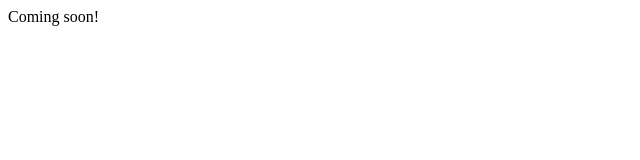
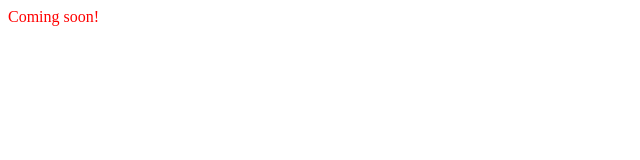
Before and after one commit to blakeac3/ISDS-3107-Static-Website, a plain HTML site: page index.html in a window 1280 px wide. Shown: the whole page, without its empty margins (0-640 px from the left). Drawn offline with Linux system fonts and the light colour scheme.

Commit message:
added color

```diff
--- a/index.html
+++ b/index.html
@@ -1,5 +1,5 @@
 <html>
 <body>
-  Coming soon!
+  <FONT COLOR=#ff0000>Coming soon!
 </body>
 </html>
```
